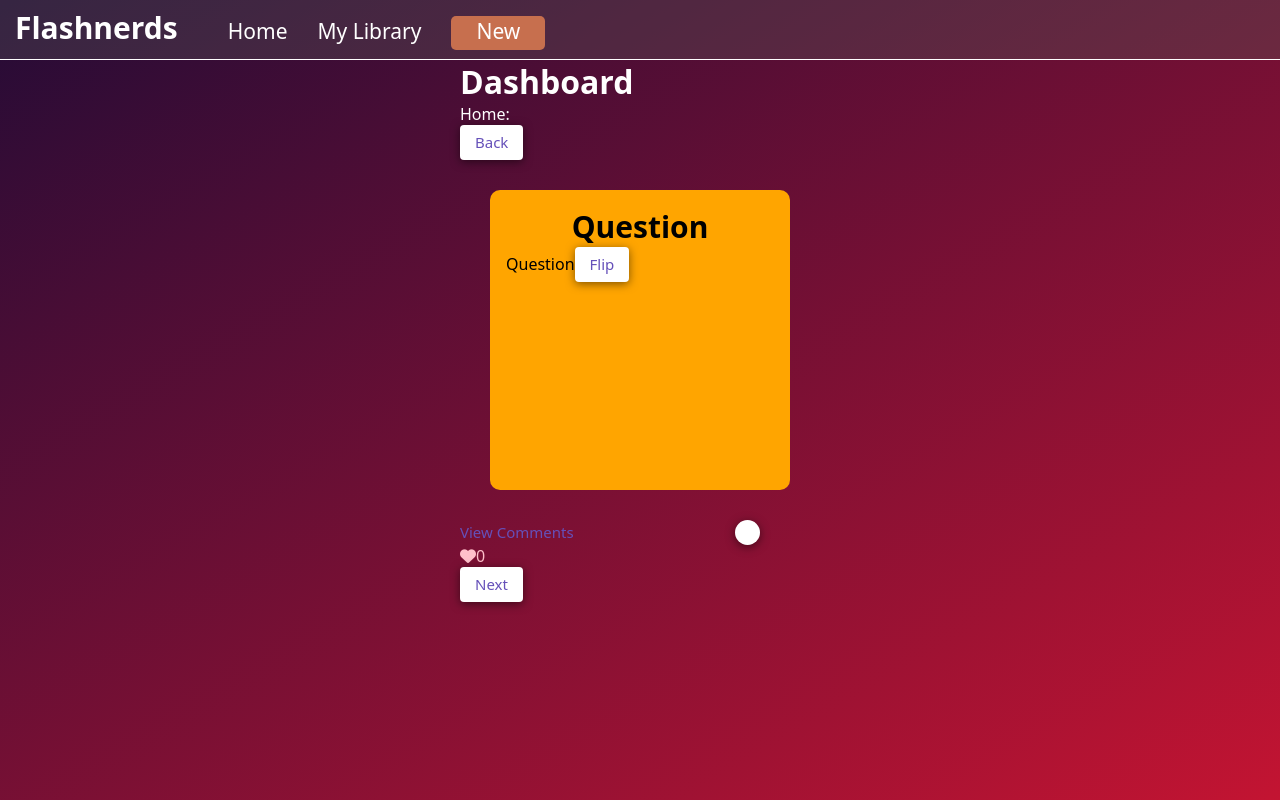
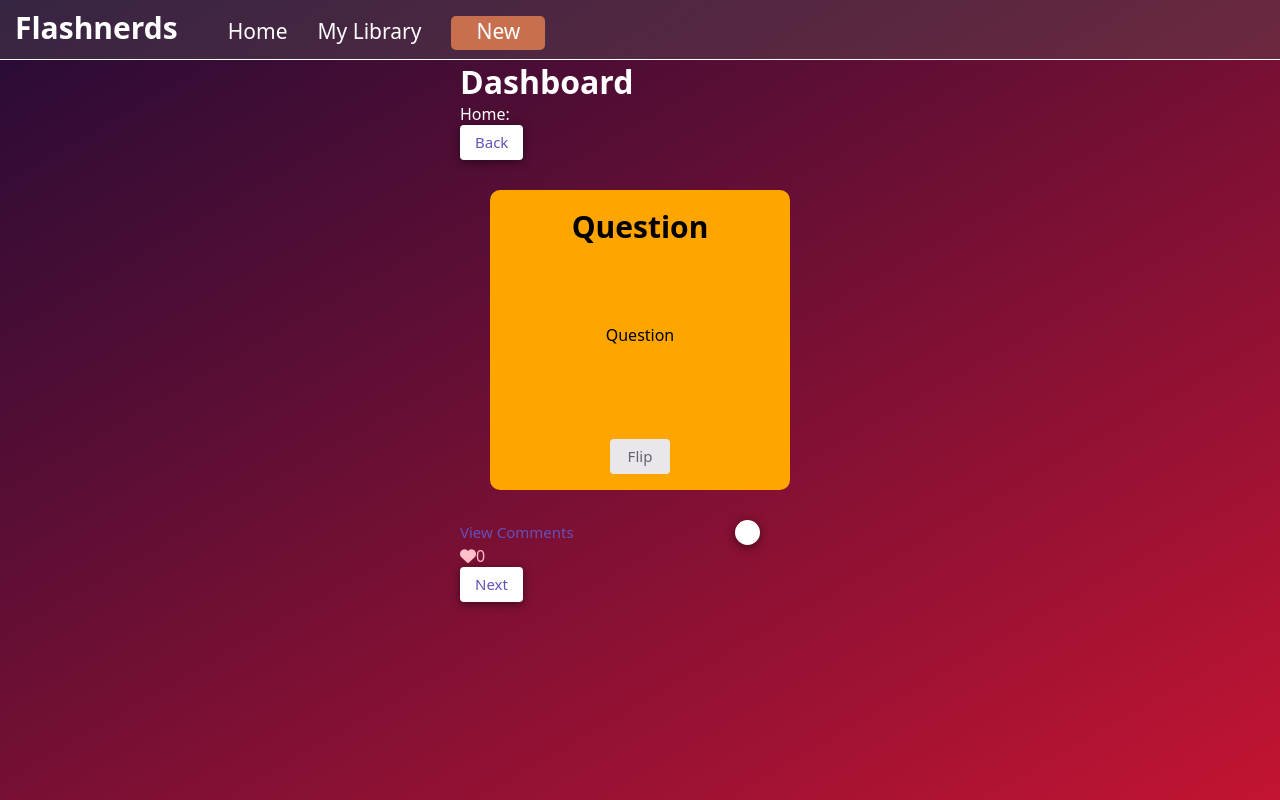
Before and after one commit to Diogenesoftoronto/flashnerds, a React (Create React App) app in the folder app/: page / in a window 1280 px wide. Built offline with nearby package versions, Linux system fonts and the light colour scheme; some icons are missing; a web font is replaced by a local one.

Commit message:
flex flashcard elements

```diff
--- a/app/src/components/Flashcard.jsx
+++ b/app/src/components/Flashcard.jsx
@@ -33,7 +33,7 @@ function Flashcard(props) {
           {question}
           </span>
           {/* <img src="./flip-arrow.png" alt="Flip Arrow" onClick={handleClick} /> */}
-          <Button variant={'violet'} onClick={handleClick} >Flip</Button>
+          <Button variant={'mauve'} onClick={handleClick} >Flip</Button>
         </div>
 
         <div className="flashcard back">
--- a/app/src/components/styles/Flashcard.scss
+++ b/app/src/components/styles/Flashcard.scss
@@ -84,6 +84,7 @@
 
 
 .flashcard{
+  position: relative;
   color: black;
   height: 300px;
   width: 300px;
@@ -91,6 +92,9 @@
   background-color: orange;
   padding: 1em;
   border-radius: 10px;
+  display: flex;
+  justify-content: center;
+  flex-direction: column;
 
   header{
     text-align: center;
@@ -99,4 +103,20 @@
         // top:-0px;
         // left:10px;
       }
+
+      span {
+        margin: auto;
+        height: 108px;
+        text-align: center;
+        padding-bottom: 1em;
+        // border-bottom: 4px solid #545149;
+        overflow-wrap: break-word;
+        block-size: fit-content
+      }
+
+      button {
+        margin-left: auto;
+        margin-right: auto;
+        width: 2em;
+      }
 }
```
